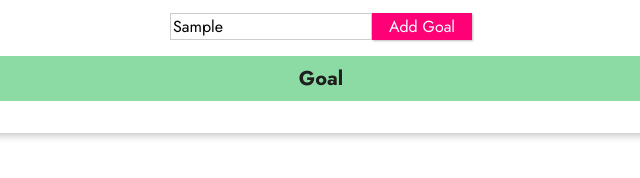
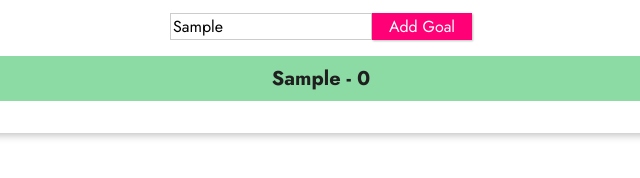
Before and after one commit to AlexandreC6/vuejs-lesson-udemy, a plain HTML site: page Section-3-rendering-conditional-content/lists-cond-01-starting-setup/index.html in a window 1280 px wide. Both pictures are taken after typing "Sample" into the empty fields and a click on the button "Add Goal". Shown: the part 286-464 px from the top of the page, 319-959 px from the left. Drawn offline with nearby package versions, Linux system fonts and the light colour scheme.

Commit message:
lessons doe

```diff
--- a/Section-3-rendering-conditional-content/lists-cond-01-starting-setup/app.js
+++ b/Section-3-rendering-conditional-content/lists-cond-01-starting-setup/app.js
@@ -9,6 +9,9 @@ const app = Vue.createApp({
     addGoal () {
       this.goals.push(this.inputValueGoal);
     },
+    removeGoal (idx) {
+      this.goals.splice(idx, 1);
+    },
   }
 });
 
--- a/Section-3-rendering-conditional-content/lists-cond-01-starting-setup/index.html
+++ b/Section-3-rendering-conditional-content/lists-cond-01-starting-setup/index.html
@@ -20,10 +20,17 @@
       <h2>My course goals</h2>
       <input type="text" v-model="inputValueGoal"/>
       <button @click="addGoal">Add Goal</button>
+      <!-- v-show = met en display:none, ne rafraîchit pas DOM -->
+      <!-- v-if, v-else => rafraîchit le DOM -->
       <p v-if="goals.length === 0">No goals have been added yet - please start adding some!</p>
       <ul v-else>
-        <li>Goal</li>
+        <!-- v-for =>.each -->
+        <!-- goal -> name random // goals it's the array -->
+        <li v-for="(hello, index) in goals" @click="removeGoal(index)">{{ hello }} - {{ index }}</li>
       </ul>
+      <!-- <ul>
+        <li v-for="(value, key) in {name: 'Catarina', age: 24}">{{ key }} : {{ value }}</li>
+      </ul> -->
     </section>
   </body>
 </html>
```
